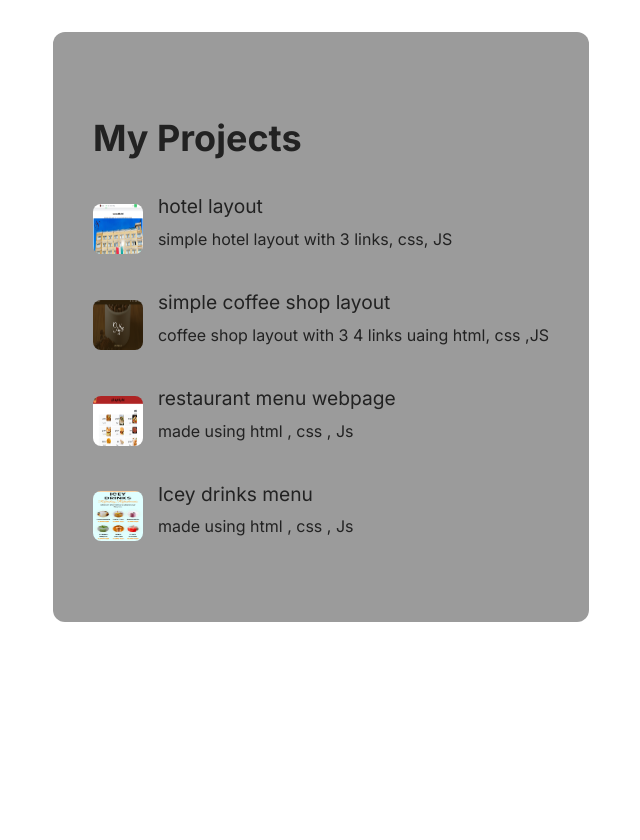
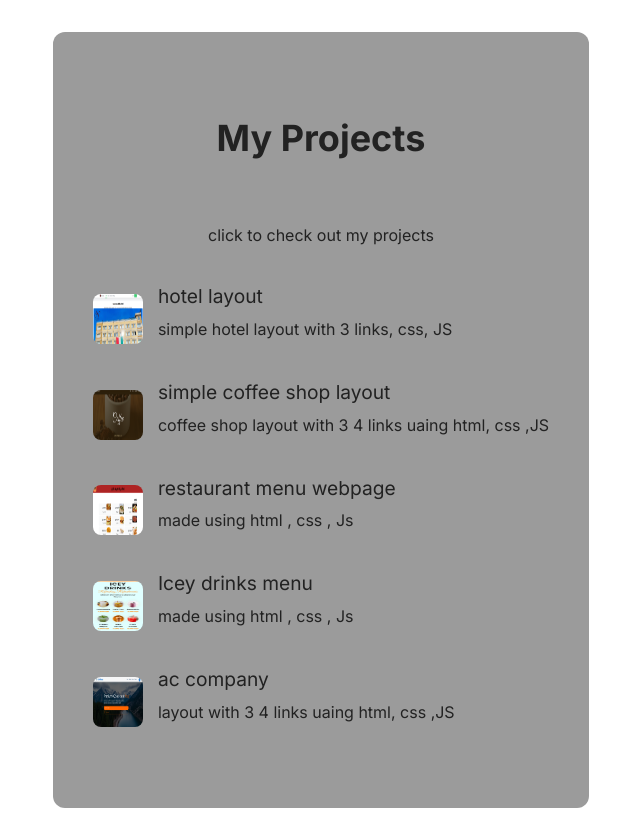
Before and after one commit to YousifMunir1/PortfolioWebpage1, a plain HTML site: page projects.html in a window 1280 px wide. Shown: the whole page, without its empty margins (319-959 px from the left). Before the commit the page ends 800 px from the top, so only its background shows below. Drawn offline with Linux system fonts and the light colour scheme.

Commit message:
Update projects.html

```diff
--- a/projects.html
+++ b/projects.html
@@ -86,8 +86,8 @@
 
   <main class="container" role="main">
     <section class="right-column" aria-label="My Projects">
-      <h2>My Projects</h2>
-
+      <h2><center>My Projects</center></h2>
+      <p><center> click to check out my projects</center></p>
 
 
       <div class="project-link">
@@ -121,6 +121,9 @@
       </div>
 
 
+
+
+
          <div class="project-link">
         <img src="icey drinks.png" alt="Project 4 Thumbnail" />
         <div>
@@ -129,6 +132,23 @@
         </div>
          </div>
       </div>
+
+
+
+
+
+      <div class="project-link">
+        <img src="project 5.png" alt="Project 5 Thumbnail" />
+        <div>
+          <a href="https://yousifmunir1.github.io/ACcompany/" target="_blank">ac company</a>
+          <p class="project-description"> layout with 3 4 links uaing html, css ,JS</p>
+        </div>
+      </div>
+
+
+
+
+
     </section>
   </main>
 </body>
```
